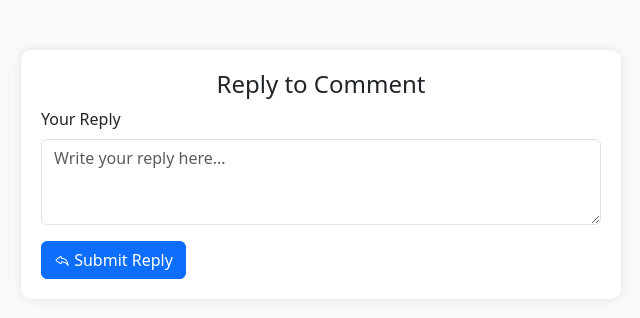
After one commit to Nischalregmi007/SocialMedia_Django, a Django app: page /replyform/1 in a window 1280 px wide. The commit adds this page. Shown: the top 318 px of the page, without its empty margins (319-959 px from the left). Run offline with Django 4.2, Linux system fonts and the light colour scheme.

Commit message:
Reply Functionality Added

```diff
--- /dev/null
+++ b/templates/reply_form.html
@@ -0,0 +1,50 @@
+<!DOCTYPE html>
+<html lang="en">
+<head>
+    <meta charset="UTF-8">
+    <meta name="viewport" content="width=device-width, initial-scale=1">
+    <title>Reply to Comment</title>
+
+    <!-- Bootstrap CSS -->
+    <link href="https://cdn.jsdelivr.net/npm/bootstrap@5.3.2/dist/css/bootstrap.min.css" rel="stylesheet">
+    <!-- Bootstrap Icons -->
+    <link rel="stylesheet" href="https://cdn.jsdelivr.net/npm/bootstrap-icons/font/bootstrap-icons.css">
+    <!-- Bootstrap JS -->
+    <script src="https://cdn.jsdelivr.net/npm/bootstrap@5.3.2/dist/js/bootstrap.bundle.min.js"></script>
+
+    <style>
+        body {
+            background-color: #f8f9fa;
+        }
+        .reply-container {
+            max-width: 600px;
+            margin: 50px auto;
+            background: white;
+            padding: 20px;
+            border-radius: 10px;
+            box-shadow: 0 0 10px rgba(0, 0, 0, 0.1);
+        }
+    </style>
+</head>
+<body>
+
+    <div class="container">
+        <div class="reply-container">
+            <h4 class="text-center">Reply to Comment</h4>
+
+
+
+            <form action="/submit_reply/{{comment_id}}" method="POST">
+
+                {% csrf_token %}
+                <div class="mb-3">
+                    <label for="reply" class="form-label">Your Reply</label>
+                    <textarea class="form-control" id="reply" name="reply" rows="3" placeholder="Write your reply here..."></textarea>
+                </div>
+                <button type="submit" class="btn btn-primary"><i class="bi bi-reply"></i> Submit Reply</button>
+            </form>
+        </div>
+    </div>
+
+</body>
+</html>
--- a/userauth/models.py
+++ b/userauth/models.py
@@ -46,3 +46,8 @@ class Comments(models.Model):
     comments=models.CharField(max_length=100)
     post_id=models.CharField(max_length=500)
     user=models.CharField(max_length=20)
+class Replies(models.Model):
+    id = models.UUIDField(primary_key=True, default=uuid.uuid4)
+    comment_id=models.CharField(max_length=100)
+    reply=models.CharField(max_length=100)
+    user=models.CharField(max_length=100, null=True)
--- a/userauth/urls.py
+++ b/userauth/urls.py
@@ -23,6 +23,9 @@ urlpatterns = [
     path('comment/edit_commentform/<str:comment_id>', views.comment_editform, name='comment_editform'),
     path('edit_comment/<str:comment_id>', views.comment_edit, name='comment_edit'),
     path('likeshow/<str:post_id>', views.show_liked_by, name='comment_edit'),
+    path('replyform/<str:comment_id>', views.show_replyform, name='reply_form'),
+    path('submit_reply/<str:comment_id>', views.reply, name='reply'),
+    path('show_reply/<str:comment_id>', views.reply_show, name='reply_show'),
 
 
 
--- a/userauth/views.py
+++ b/userauth/views.py
@@ -4,7 +4,7 @@ from django.http import HttpResponse
 from django.contrib.auth.models import User
 from django.contrib.auth import authenticate, login, logout
 from django.contrib.auth.decorators import login_required
-from . models import  Followers, LikePost, Post, Profile, Comments
+from . models import  Followers, LikePost, Post, Profile, Comments, Replies
 from django.db.models import Q
 
 
@@ -284,3 +284,24 @@ def show_liked_by(request, post_id):
         'likes':liked_by
     }
     return render(request, "liked_by.html", context)
+
+def show_replyform(request, comment_id):
+    context={
+        'comment_id':comment_id
+    }
+    return render(request, "reply_form.html", context)
+def reply(request, comment_id):
+    if request.method=='POST':
+        reply=request.POST['reply']
+        reply=Replies.objects.create(comment_id=comment_id,
+                                     reply=reply,
+                                     user=request.user.username)
+        reply.save()
+        return redirect(request.META.get('HTTP_REFERER', '/comments/'))
+
+def reply_show(request, comment_id):
+    replies=Replies.objects.filter(comment_id=comment_id)
+    context={
+        'replies':replies
+    }
+    return render(request, "reply.html", context)
```
Also changed, not shown: templates/comment.html (+8 -10 lines), templates/reply.html (added, +46 -0 lines), db.sqlite3, userauth/migrations/0010_replies.py (added), userauth/migrations/0011_replies_user.py (added).
